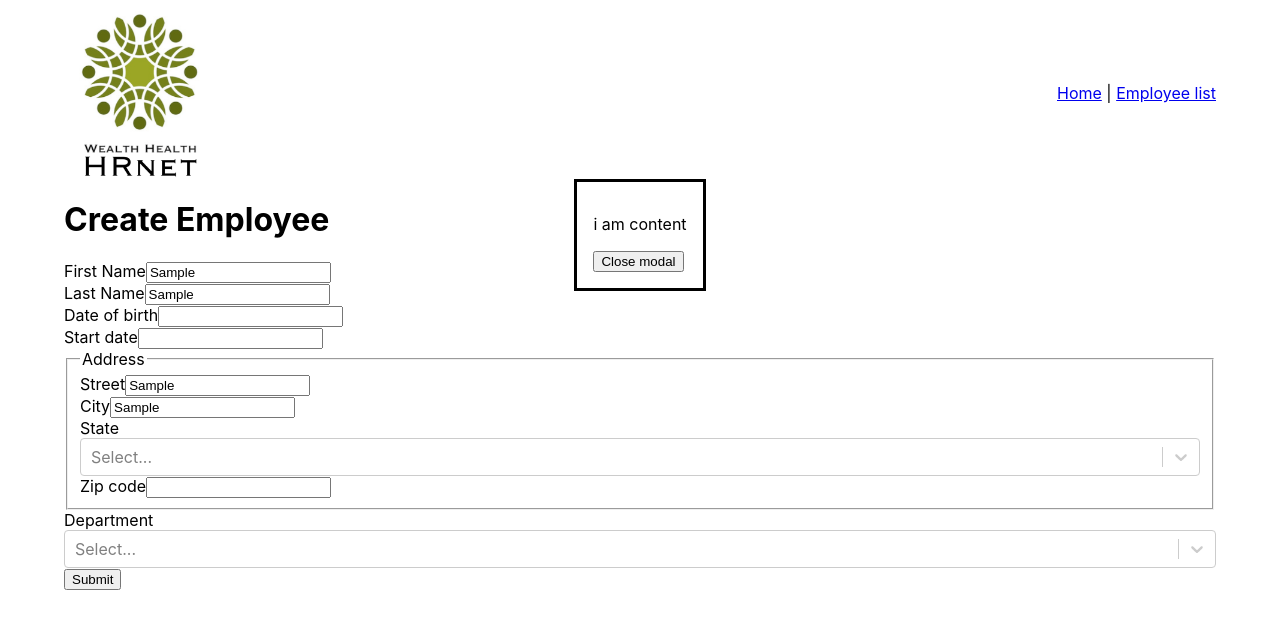
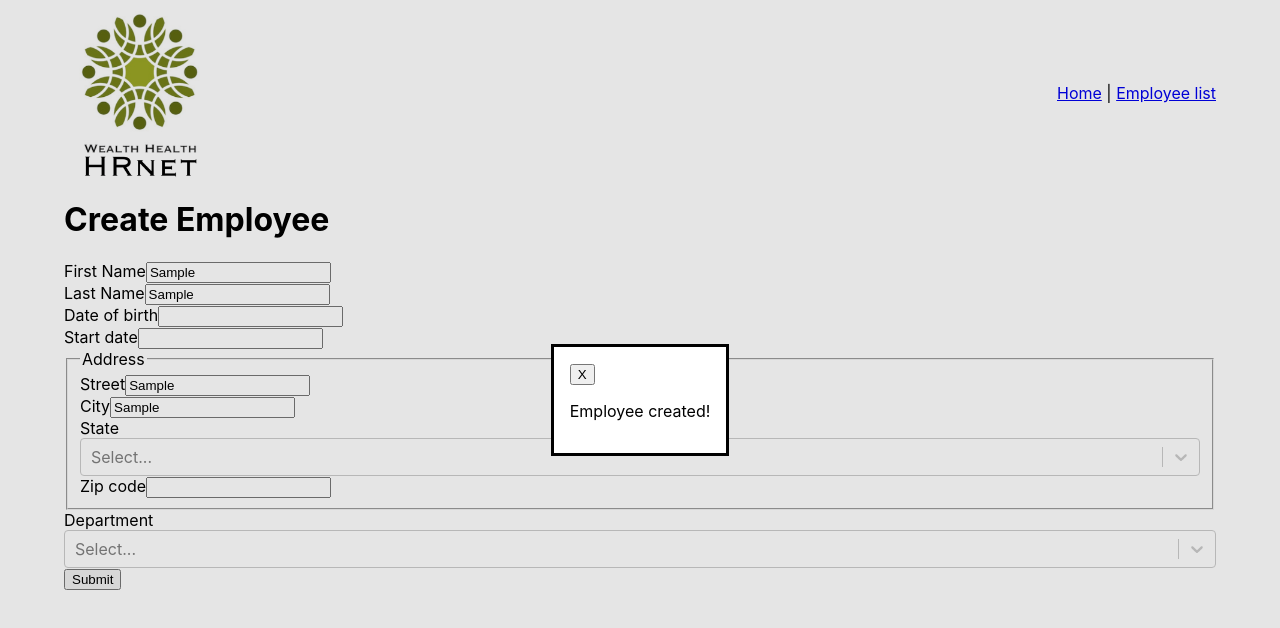
Before and after one commit to demondragong/hrnet-react-app, a React (Create React App) app: page / in a window 1280 px wide. Both pictures are taken after typing "Sample", "Sample", "Sample", "Sample", "Sample", "Sample" into the empty fields and a click on the input 92 px from the left and 579 px from the top of the page. Shown: the top 628 px of the page. Built offline with nearby package versions, Linux system fonts and the light colour scheme.

Commit message:
add modal component using HTML dialog

```diff
--- /dev/null
+++ b/src/components/DialogModal.jsx
@@ -0,0 +1,27 @@
+import { useEffect, useRef } from "react";
+
+export default function DialogModal({ showModal, content, closeModal }) {
+  const dialogRef = useRef(null);
+
+  useEffect(() => {
+    const dialog = dialogRef.current;
+    if (showModal) {
+      dialog.showModal();
+      document.body.classList.add("modal-open"); // prevent bg scroll
+    } else {
+      dialog.close();
+      document.body.classList.remove("modal-open");
+    }
+  }, [showModal]);
+
+  const preventAutoClose = (e) => e.stopPropagation();
+
+  return (
+    <dialog ref={dialogRef} onCancel={closeModal} onClick={closeModal} >
+      <div onClick={preventAutoClose}>
+        <button onClick={closeModal}>X</button>
+        <p>{content}</p>
+      </div>
+    </dialog>
+  );
+}
--- a/src/components/Modal.jsx
+++ /dev/null
@@ -1,8 +0,0 @@
-export default function Modal({ content, closeModal }) {
-  return (
-    <dialog open>
-      <p>{content}</p>
-      <button onClick={closeModal}>Close modal</button>
-    </dialog>
-  );
-}
--- a/src/pages/CreateEmployee.jsx
+++ b/src/pages/CreateEmployee.jsx
@@ -1,13 +1,13 @@
 import { Controller, useForm } from "react-hook-form";
-import { useDispatch, useSelector } from "react-redux";
+import { useDispatch } from "react-redux";
 import { addEmployee } from "../store/employeesSlice";
 import { usStates } from "../data/usStates";
 import DatePicker from "react-datepicker";
 
 import "react-datepicker/dist/react-datepicker.css";
 import Select from "react-select";
-import { useState } from "react";
-import Modal from "../components/Modal";
+import React, { forwardRef, useEffect, useRef, useState } from "react";
+import DialogModal from "../components/DialogModal";
 import { companyDepartments } from "../data/companyDepartments";
 
 export default function CreateEmployee() {
@@ -23,18 +23,16 @@ export default function CreateEmployee() {
   const [dateOfBirth, setDateOfBirth] = useState();
   const [showModal, setShowModal] = useState(false);
 
-  const closeModal = () => setShowModal(false)
+  const closeModal = () => setShowModal(false);
 
   const dispatch = useDispatch();
   const onSubmit = (data) => {
     dispatch(addEmployee(data));
     setShowModal(true)
-  }
-
+  };
 
   return (
     <>
-      {showModal && <Modal content="i am content" closeModal={closeModal}/>}
       <h1>Create Employee</h1>
       {/* "handleSubmit" will validate your inputs before invoking "onSubmit" */}
       <form onSubmit={handleSubmit(onSubmit)}>
@@ -102,16 +100,12 @@ export default function CreateEmployee() {
           <div>
             <label htmlFor="state">State</label>
             <Controller
-            name="state"
-            control={control}
-            render={({ field }) => (
-              <Select
-                id="state"
-                {...field}
-                options={usStates}
-              />
-            )}
-          />
+              name="state"
+              control={control}
+              render={({ field }) => (
+                <Select id="state" {...field} options={usStates} />
+              )}
+            />
           </div>
 
           <div>
@@ -131,16 +125,14 @@ export default function CreateEmployee() {
             name="department"
             control={control}
             render={({ field }) => (
-              <Select
-                {...field}
-                options={companyDepartments}
-              />
+              <Select {...field} options={companyDepartments} />
             )}
           />
         </div>
 
         <input type="submit" />
       </form>
+      <DialogModal showModal={showModal} content="Employee created!" closeModal={closeModal} />
     </>
   );
 }
```
